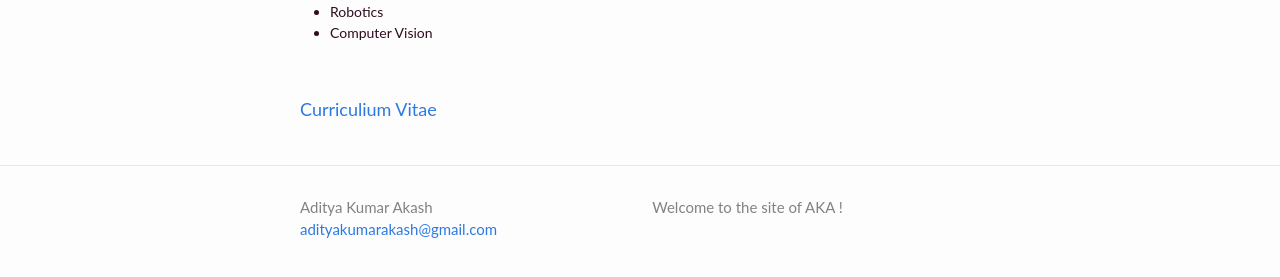
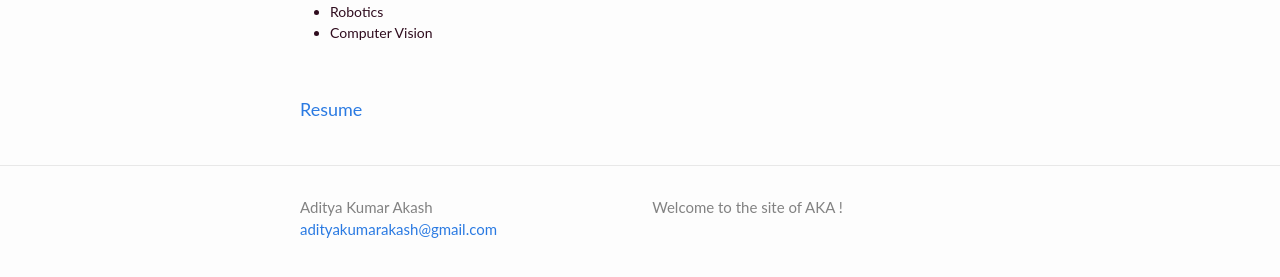
Before and after one commit to adityakumarakash/adityakumarakash.github.io, a Jekyll site: the page built from index.html, in a window 1280 px wide. Shown: the part 554-831 px from the top of the page. Built offline with Jekyll 4.4.1, drawn with Linux system fonts in a browser that asks for light colours.

Commit message:
Update index.html

```diff
--- a/index.html
+++ b/index.html
@@ -21,5 +21,5 @@ layout: default
                 </ul>
         <br>
         <br>
-        <h4> <a href ="/cv/Latest_Resume.pdf"> Curriculium Vitae </a></h4>
+        <h4> <a href ="/cv/Latest_Resume.pdf"> Resume </a></h4>
 </div>
```
